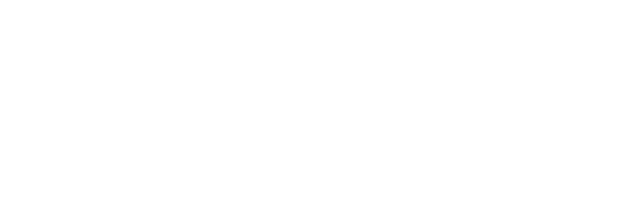
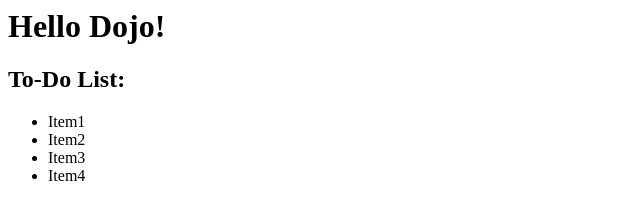
Before and after one commit to ruslanvs/hello_dojo, a website: page index.html in a window 1280 px wide. Shown: the whole page, without its empty margins (0-640 px from the left). Drawn offline with nearby package versions, Linux system fonts and the light colour scheme.

Commit message:
Headers and unordered list

```diff
--- a/index.html
+++ b/index.html
@@ -2,7 +2,18 @@
 <script src="node_modules/react-dom/umd/react-dom.development.js"></script>
 <script src="https://unpkg.com/babel-standalone@6/babel.min.js"></script>
 <div id="app"></div>
+
 <script>
-    console.log(React)
-    console.log(ReactDOM)
+    const header = React.createElement('h1', null, 'Hello Dojo!');
+    const header2 = React.createElement('h2', null, 'To-Do List:');
+
+    const li1 = React.createElement('li', null, 'Item1');
+    const li2 = React.createElement('li', null, 'Item2');
+    const li3 = React.createElement('li', null, 'Item3');
+    const li4 = React.createElement('li', null, 'Item4');
+    const list = React.createElement('ul', null, li1, li2, li3, li4);
+
+    const elements = React.createElement('div', null, header, header2, list);
+
+    ReactDOM.render(elements, document.getElementById('app'));
 </script>
```
